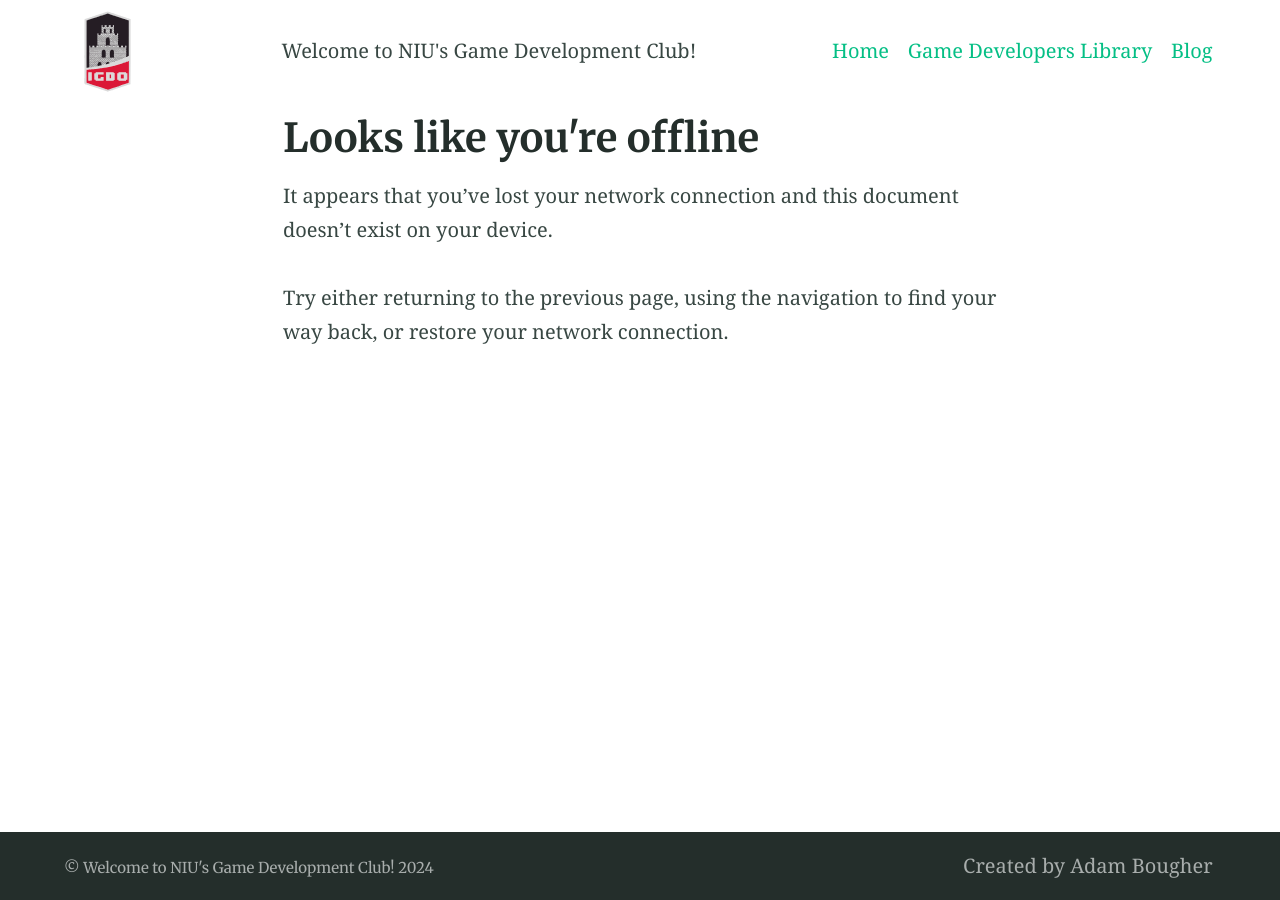
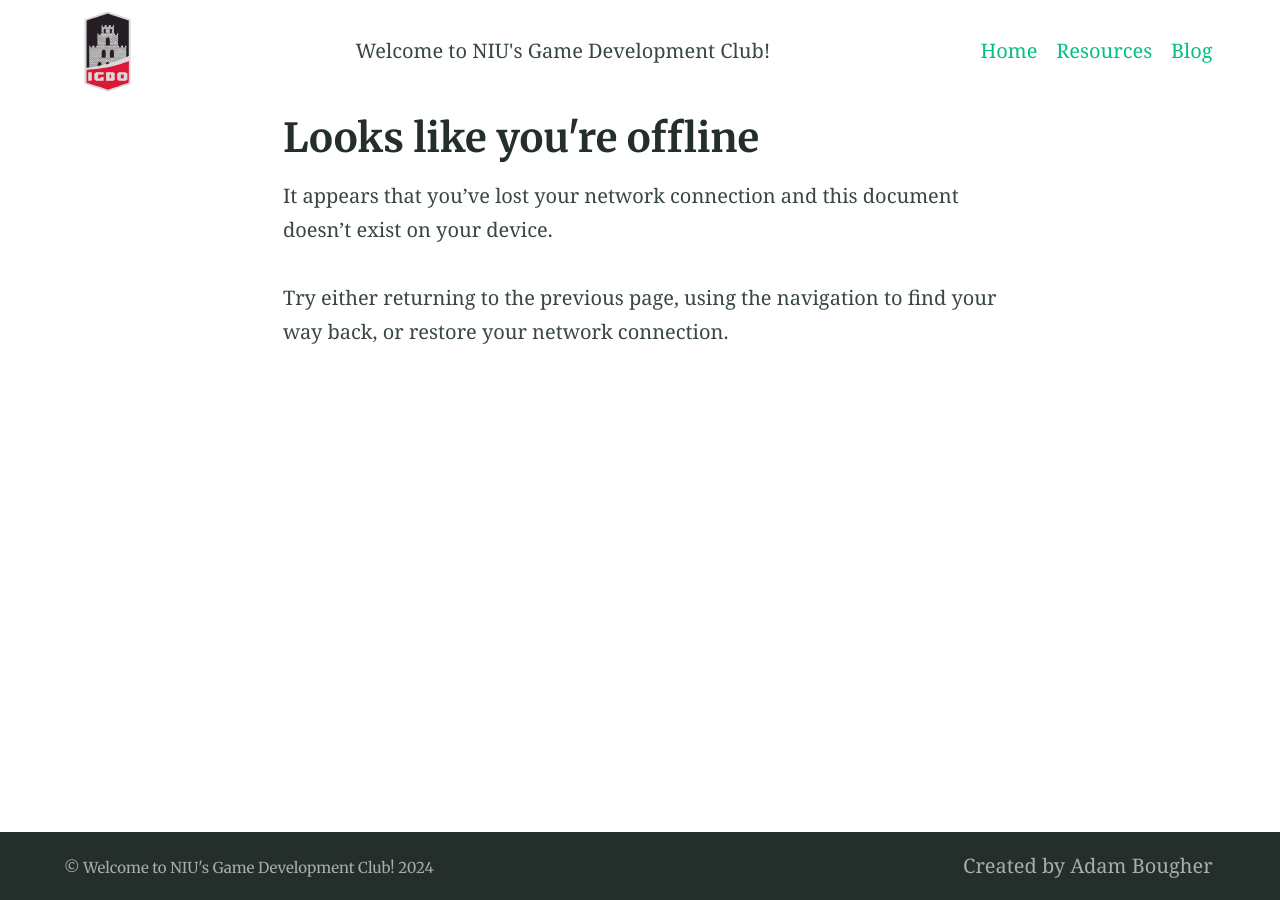
Before and after one commit to niu-gdo/niu-gdo.github.io, a Jekyll site: the page built from offline.md, in a window 1280 px wide. Built offline with Jekyll 4.4.1, drawn with Linux system fonts in a browser that asks for light colours.

Commit message:
changed external link to link to internal resources page

```diff
--- a/_config.yml
+++ b/_config.yml
@@ -122,8 +122,8 @@ favicons: # Favicons are also used in the manifest file. Syntax is 'size: path'
 navigation_header:
 - title: Home
   url: /
-- title: Game Developers Library
-  url: https://niu-gdo.github.io/game-developers-library/
+- title: Resources
+  url: /resources/
 - title: Blog
   url: /blog/
 # - title: Search
```
